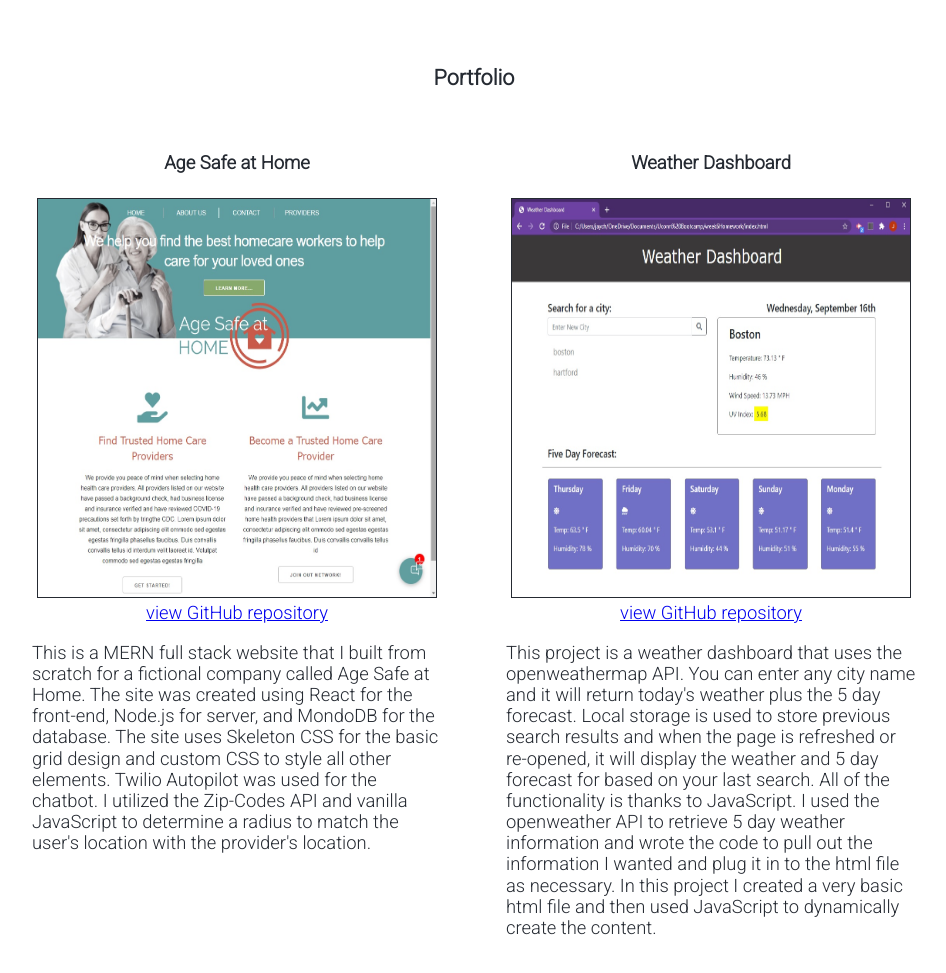
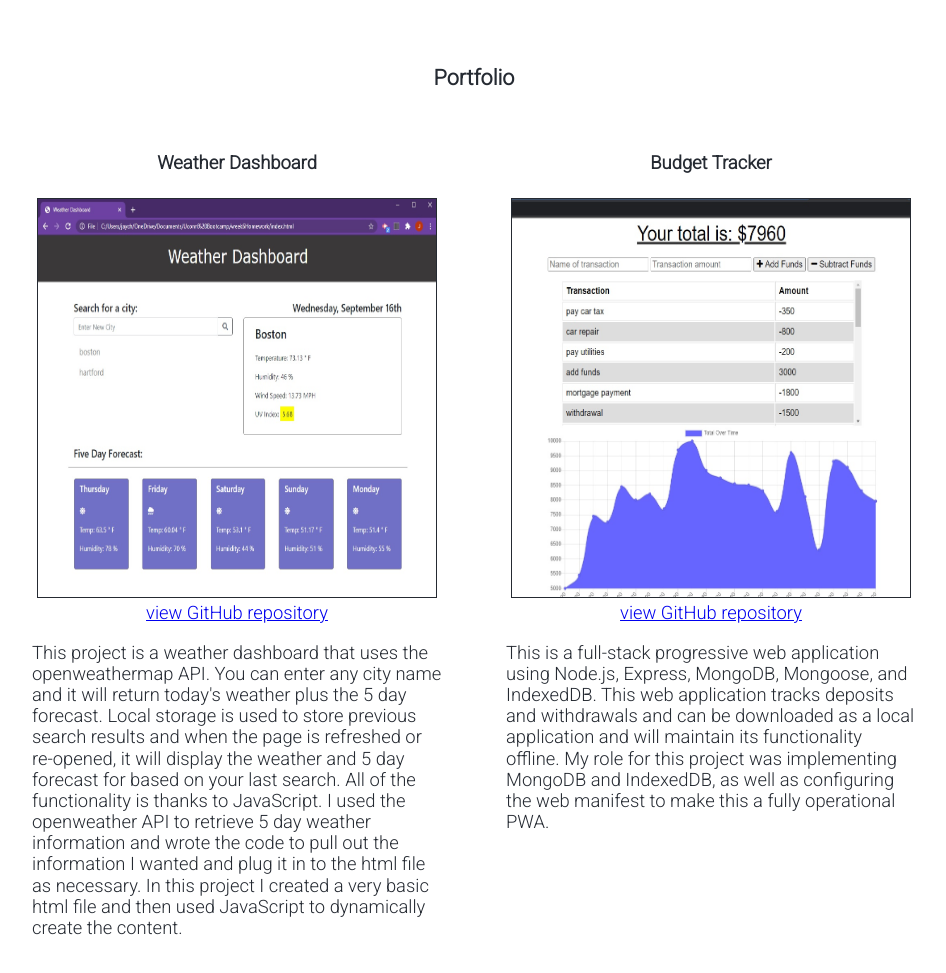
Before and after one commit to jaychapman/portfolio, a website: page public/index.html in a window 1280 px wide. Shown: the part 1820-2793 px from the top of the page, without its empty margins (316-1262 px from the left). Drawn offline with Linux system fonts and the light colour scheme.

Commit message:
updated portfolio

```diff
--- a/public/index.html
+++ b/public/index.html
@@ -127,15 +127,7 @@
             <!-- PORTFOLIO -->
             <section id="portfolio">
                 <h3>Portfolio</h3>
-
                     <div id="portfolioContainer">
-                        <div>
-                            <h4>Age Safe at Home</h4>
-                            <img src="/public/img/ageAtHome.jpg" alt="Age At Home Screenshot">
-                            <br>
-                            <a href="https://github.com/jaychapman/Project3" target="_blank" rel="noopener">view GitHub repository</a>
-                            <p>This is a MERN full stack website that I built from scratch for a fictional company called Age Safe at Home. The site was created using React for the front-end, Node.js for server, and MondoDB for the database. The site uses Skeleton CSS for the basic grid design and custom CSS to style all other elements. Twilio Autopilot was used for the chatbot. I utilized the Zip-Codes API and vanilla JavaScript to determine a radius to match the user's location with the provider's location.</p>
-                         </div>
                         <div>
                             <h4>Weather Dashboard</h4>
                            <img src="/public/img/weatherDashboard.jpg" alt="Weather Dashboard Screenshot">
```
